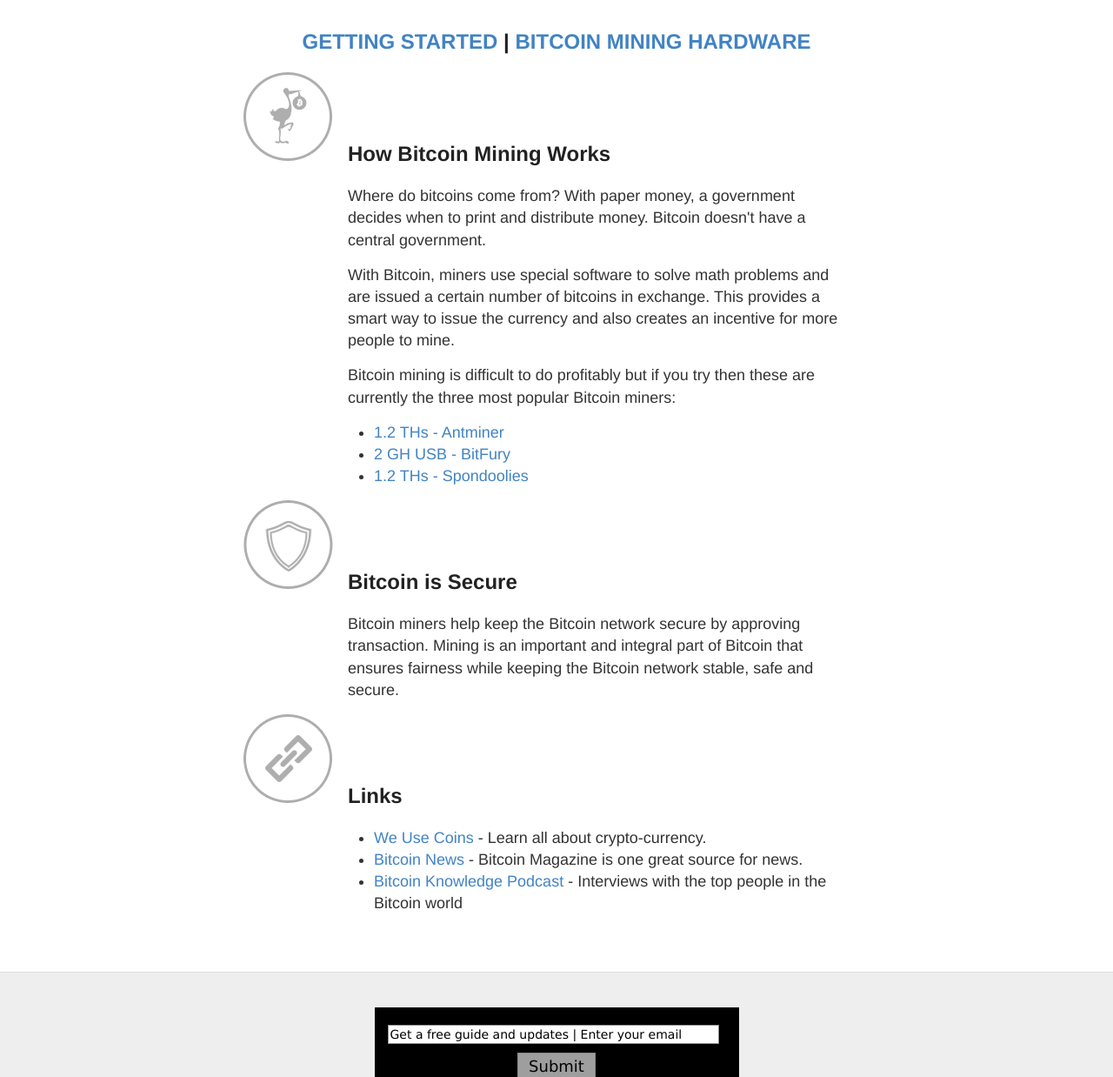
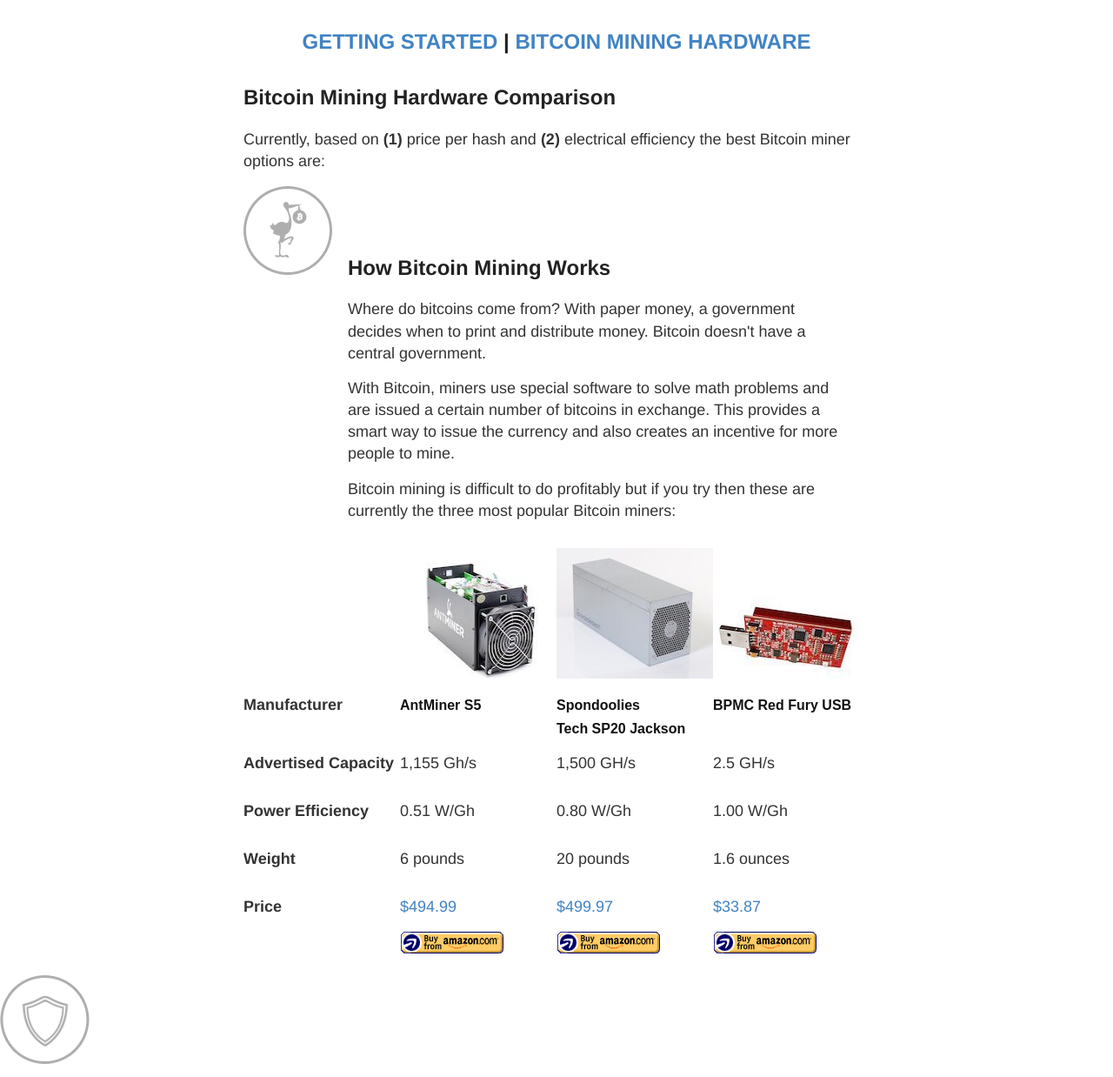
Before and after one commit to vesk4000/bm, a Jekyll site: the page built from index.html, in a window 1280 px wide and 1400 px high, scrolled down 445 px, cut to the strip 162-1400 px from the top of the window. Shown: the whole strip at 87% size. Built offline with Jekyll 4.4.1, drawn with Linux system fonts in a browser that asks for light colours; Markdown is read by kramdown in place of the engine named in the settings; a script that is not in the unit is left out; grey boxes are pictures that could not be loaded.

Commit message:
Comparison

```diff
--- a/getting-started/index.html
+++ b/getting-started/index.html
@@ -18,11 +18,7 @@ You will learn (1) how bitcoin mining works, (2) how to start mining bitcoins, (
 <p>To begin mining bitcoins, you'll need to acquire bitcoin mining hardware. In the early days of bitcoin, it was possible to mine with your computer CPU or high speed video processor card. Today that's no longer possible. Devices based on custom ASIC chips who's performance offers up to 100x the capability of older systems have come to dominate the industry.
 <p>Bitcoin mining with anything less will consume more in electricity than you are likely to earn. It's essential to mine bitcoins with the best bitcoin mining hardware built specifically for that purpose. Several companies such as Avalon offer excellent systems built specifically for bitcoin mining.
 <p>Bitcoin mining is difficult to do profitably but if you try then these are currently the three most popular Bitcoin miners:
-<ul>
-<li><a href="http://www.runtogold.com/1155ghsantminerbitcoinminer" target="_blank">1.2 THs - Antminer</a></li>
-<li><a href="http://www.runtogold.com/2ghsbitfuryusbbitcoinminer" target="_blank">2 GH USB - BitFury</a></li>
-<li><a href="http://www.runtogold.com/17thsspondooliesbitcoinminer" target="_blank">1.2 THs - Spondoolies</a></li>
-</ul>
+{% include bitcoin-mining-hardware-comparison.html %}
 <p>To learn more about bitcoin mining hardware, see our <a href="http://www.bitcoinmining.com/bitcoin-mining-hardware/">best Bitcoin mining hardware</a> page or see the <a href="https://en.bitcoin.it/wiki/Mining_hardware_comparison">Bitcoin mining hardware comparison</a>.
 {% include ad-page.html %}
 <img src="/images/icons/icon-gs-bitcoin-mining-software.png" alt="bitcoin mining software" align="right"><h2><em><b>Step 2</b> - Download Free Bitcoin Mining Software</em></h2>
--- a/index.html
+++ b/index.html
@@ -16,13 +16,9 @@ layout: default
     <p>Where do bitcoins come from? With paper money, a government decides when to print and distribute money. Bitcoin doesn't have a central government.
     <p>With Bitcoin, miners use special software to solve math problems and are issued a certain number of bitcoins in exchange. This provides a smart way to issue the currency and also creates an incentive for more people to mine.
     <p>Bitcoin mining is difficult to do profitably but if you try then these are currently the three most popular Bitcoin miners:
-    <ul>
-<li><a href="http://www.runtogold.com/1155ghsantminerbitcoinminer" target="_blank">1.2 THs - Antminer</a></li>
-<li><a href="http://www.runtogold.com/2ghsbitfuryusbbitcoinminer" target="_blank">2 GH USB - BitFury</a></li>
-<li><a href="http://www.runtogold.com/17thsspondooliesbitcoinminer" target="_blank">1.2 THs - Spondoolies</a></li>
-</ul>
     </th>
   </tr>
+{% include bitcoin-mining-hardware-comparison.html %}
   <tr>
     <td><img src="/images/icons/icon-big-secure.png" alt="bitcoin is secure" float="left" /></td>
     <td><h2>Bitcoin is Secure</h2>
```
